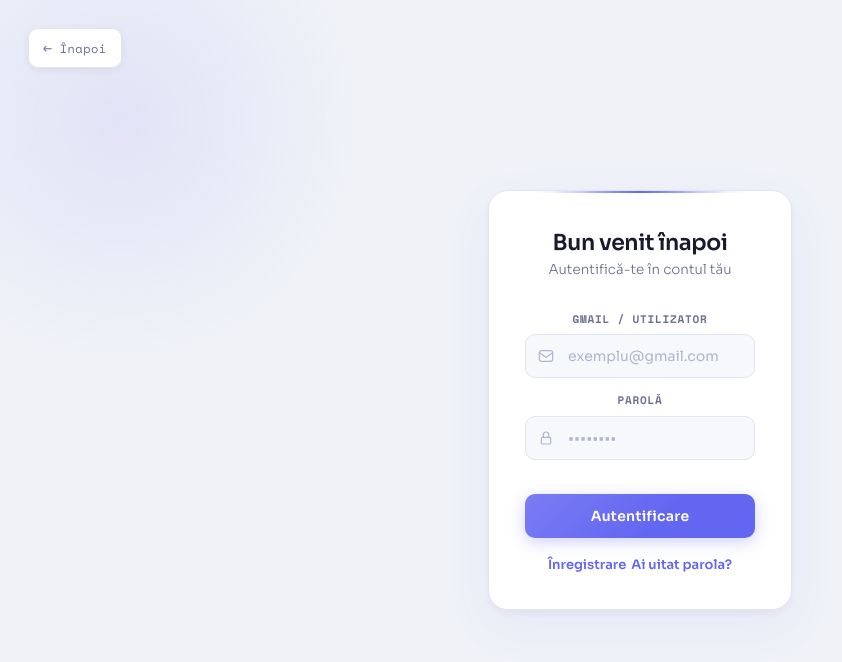
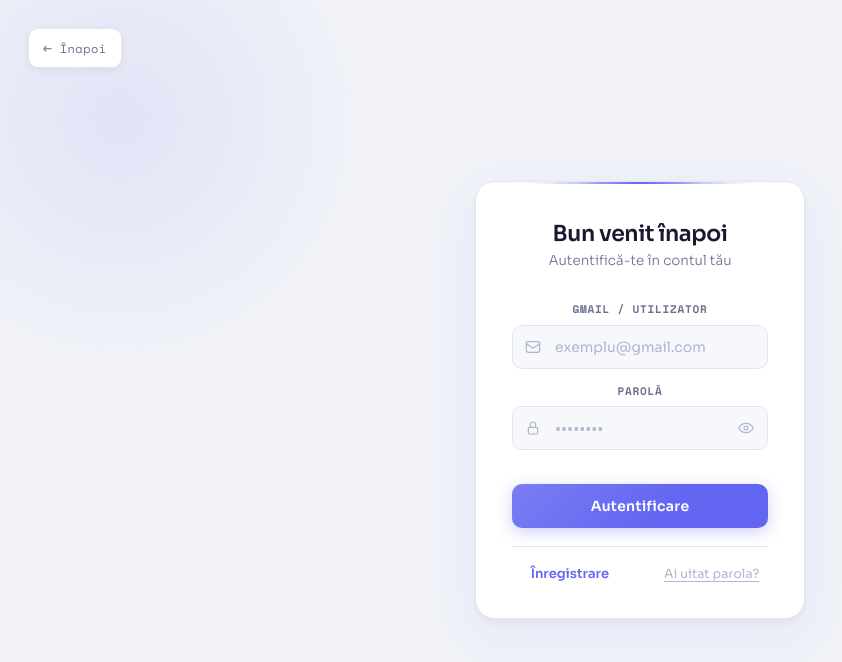
Before and after one commit to maxjumiga/ProiectTWebFront, a React (Vite) app: page / in a window 1280 px wide. Shown: the top 662 px of the page, without its empty margins (0-842 px from the left). Built offline with nearby package versions, Linux system fonts and the light colour scheme.

Commit message:
Afisare parola in paginile de login/register

```diff
--- a/src/autentificare/autentificare.css
+++ b/src/autentificare/autentificare.css
@@ -247,15 +247,18 @@
     display: flex;
     align-items: center;
     justify-content: space-between;
-    margin-top: 18px;
+    margin-top: 20px;
+    padding-top: 18px;
+    border-top: 1px solid var(--border);
+    gap: 12px;
 }
 
 .footer-link {
     font-size: 13px;
-    color: var(--text-secondary);
+    color: var(--accent);
+    font-weight: 600;
     text-decoration: none;
     transition: color 0.2s ease;
-    font-weight: 400;
     cursor: pointer;
     background: none;
     border: none;
@@ -264,14 +267,55 @@
 }
 
 .footer-link:hover {
-    color: var(--accent);
+    color: #4f46e5;
 }
 
 .footer-link.register {
     color: var(--accent);
     font-weight: 600;
+    margin-right: 25px;
+    margin-left: 10px;
 }
 
 .footer-link.register:hover {
     color: #4f46e5;
 }
+
+.footer-link.muted {
+    color: var(--text-muted);
+    font-weight: 400;
+    font-size: 12.5px;
+    text-decoration: underline;
+    text-underline-offset: 3px;
+    margin-left: 25px;
+}
+
+.footer-link.muted:hover {
+    color: var(--text-secondary);
+}
+
+/* Input with right padding for eye icon */
+.form-input.has-eye {
+    padding-right: 42px;
+}
+
+/* Eye toggle button */
+.eye-btn {
+    position: absolute;
+    right: 12px;
+    top: 50%;
+    transform: translateY(-50%);
+    background: none;
+    border: none;
+    cursor: pointer;
+    color: var(--text-muted);
+    display: flex;
+    align-items: center;
+    justify-content: center;
+    padding: 2px;
+    transition: color 0.2s;
+}
+
+.eye-btn:hover {
+    color: var(--accent);
+}
--- a/src/autentificare/autentificare.tsx
+++ b/src/autentificare/autentificare.tsx
@@ -12,6 +12,21 @@
     <svg className="input-icon" viewBox="0 0 24 24" fill="none" stroke="currentColor" strokeWidth={1.8} strokeLinecap="round" strokeLinejoin="round">
         <rect x="5" y="11" width="14" height="10" rx="2" />
         <path d="M8 11V7a4 4 0 0 1 8 0v4" />
+    </svg>
+);
+
+const EyeOpenIcon = () => (
+    <svg width="16" height="16" viewBox="0 0 24 24" fill="none" stroke="currentColor" strokeWidth={1.8} strokeLinecap="round" strokeLinejoin="round">
+        <path d="M1 12s4-7 11-7 11 7 11 7-4 7-11 7S1 12 1 12z" />
+        <circle cx="12" cy="12" r="3" />
+    </svg>
+);
+
+const EyeClosedIcon = () => (
+    <svg width="16" height="16" viewBox="0 0 24 24" fill="none" stroke="currentColor" strokeWidth={1.8} strokeLinecap="round" strokeLinejoin="round">
+        <path d="M17.94 17.94A10.07 10.07 0 0 1 12 20c-7 0-11-8-11-8a18.45 18.45 0 0 1 5.06-5.94" />
+        <path d="M9.9 4.24A9.12 9.12 0 0 1 12 4c7 0 11 8 11 8a18.5 18.5 0 0 1-2.16 3.19" />
+        <line x1="1" y1="1" x2="23" y2="23" />
     </svg>
 );
 
@@ -30,6 +45,7 @@
                                              }) => {
     const [email, setEmail] = useState("");
     const [password, setPassword] = useState("");
+    const [showPassword, setShowPassword] = useState(false);
 
     const handleSubmit = (e: React.FormEvent) => {
         e.preventDefault();
@@ -79,14 +95,23 @@
                             <div className="input-wrapper">
                                 <input
                                     id="password"
-                                    className="form-input"
-                                    type="password"
+                                    className="form-input has-eye"
+                                    type={showPassword ? "text" : "password"}
                                     placeholder="••••••••"
                                     value={password}
                                     onChange={(e) => setPassword(e.target.value)}
                                     autoComplete="current-password"
                                 />
                                 <LockIcon />
+                                <button
+                                    type="button"
+                                    className="eye-btn"
+                                    onClick={() => setShowPassword((v) => !v)}
+                                    tabIndex={-1}
+                                    aria-label={showPassword ? "Ascunde parola" : "Arată parola"}
+                                >
+                                    {showPassword ? <EyeClosedIcon /> : <EyeOpenIcon />}
+                                </button>
                             </div>
                         </div>
 
@@ -99,7 +124,7 @@
                         <button className="footer-link register" onClick={onRegister} type="button">
                             Înregistrare
                         </button>
-                        <button className="footer-link" onClick={onForgotPassword} type="button">
+                        <button className="footer-link muted" onClick={onForgotPassword} type="button">
                             Ai uitat parola?
                         </button>
                     </div>
--- a/src/inregistrare/inregistrare.css
+++ b/src/inregistrare/inregistrare.css
@@ -259,56 +259,6 @@
     gap: 4px;
 }
 
-/* Show password checkbox row */
-.show-password-row {
-    display: flex;
-    align-items: center;
-    gap: 8px;
-    margin-top: 10px;
-    margin-bottom: 4px;
-    cursor: pointer;
-    user-select: none;
-    width: fit-content;
-}
-
-.show-password-row input[type="checkbox"] {
-    appearance: none;
-    -webkit-appearance: none;
-    width: 16px;
-    height: 16px;
-    border: 1.5px solid var(--border);
-    border-radius: 4px;
-    background: var(--input-bg);
-    cursor: pointer;
-    position: relative;
-    transition: border-color 0.2s, background 0.2s;
-    flex-shrink: 0;
-}
-
-.show-password-row input[type="checkbox"]:checked {
-    background: var(--accent);
-    border-color: var(--accent);
-}
-
-.show-password-row input[type="checkbox"]:checked::after {
-    content: '';
-    position: absolute;
-    left: 4px;
-    top: 1px;
-    width: 5px;
-    height: 9px;
-    border: 2px solid #fff;
-    border-top: none;
-    border-left: none;
-    transform: rotate(45deg);
-}
-
-.show-password-label {
-    font-size: 12.5px;
-    color: var(--text-secondary);
-    cursor: pointer;
-}
-
 /* Submit button */
 .submit-btn {
     width: 100%;
--- a/src/inregistrare/inregistrare.tsx
+++ b/src/inregistrare/inregistrare.tsx
@@ -199,16 +199,6 @@
                             )}
                         </div>
 
-                        {/* Show password checkbox */}
-                        <label className="show-password-row">
-                            <input
-                                type="checkbox"
-                                checked={showPassword}
-                                onChange={(e) => setShowPassword(e.target.checked)}
-                            />
-                            <span className="show-password-label">Afișează parola</span>
-                        </label>
-
                         <button className="submit-btn" type="submit" disabled={!isValid}>
                             Înregistrare
                         </button>
```
